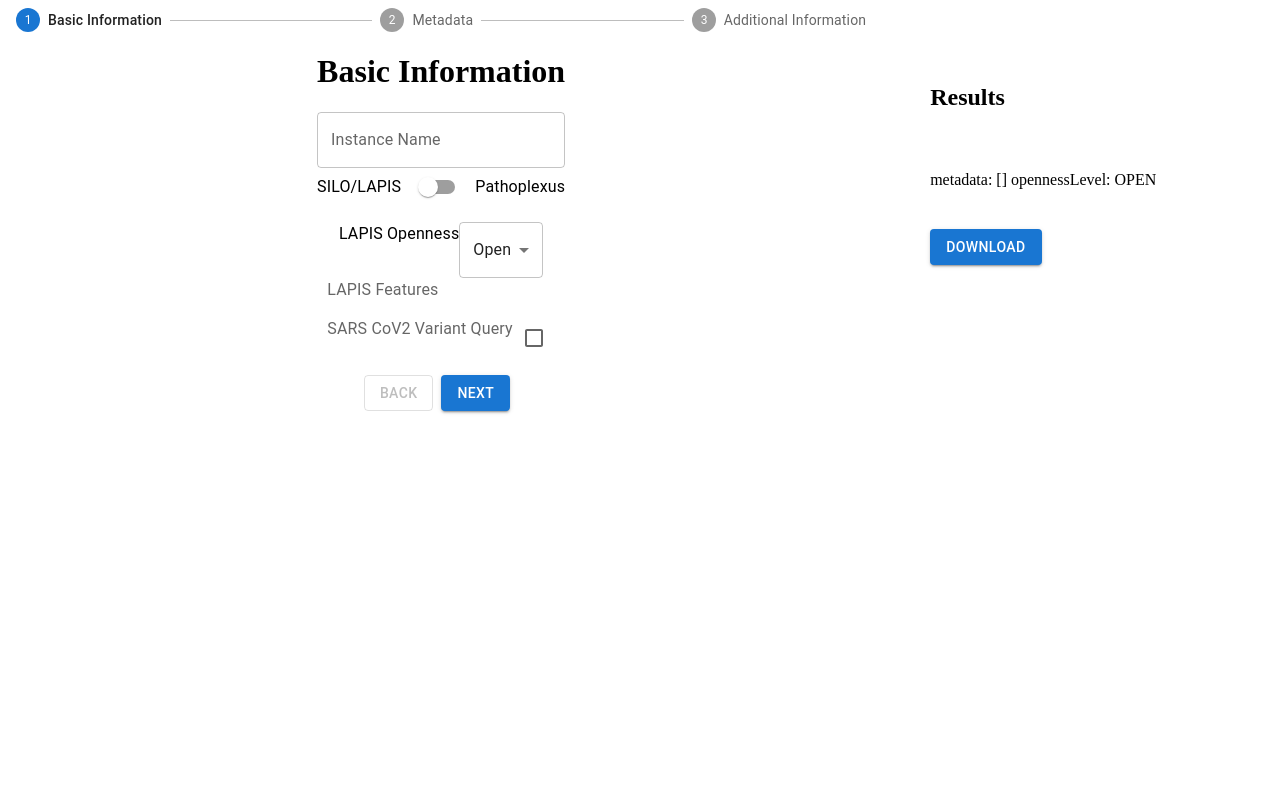
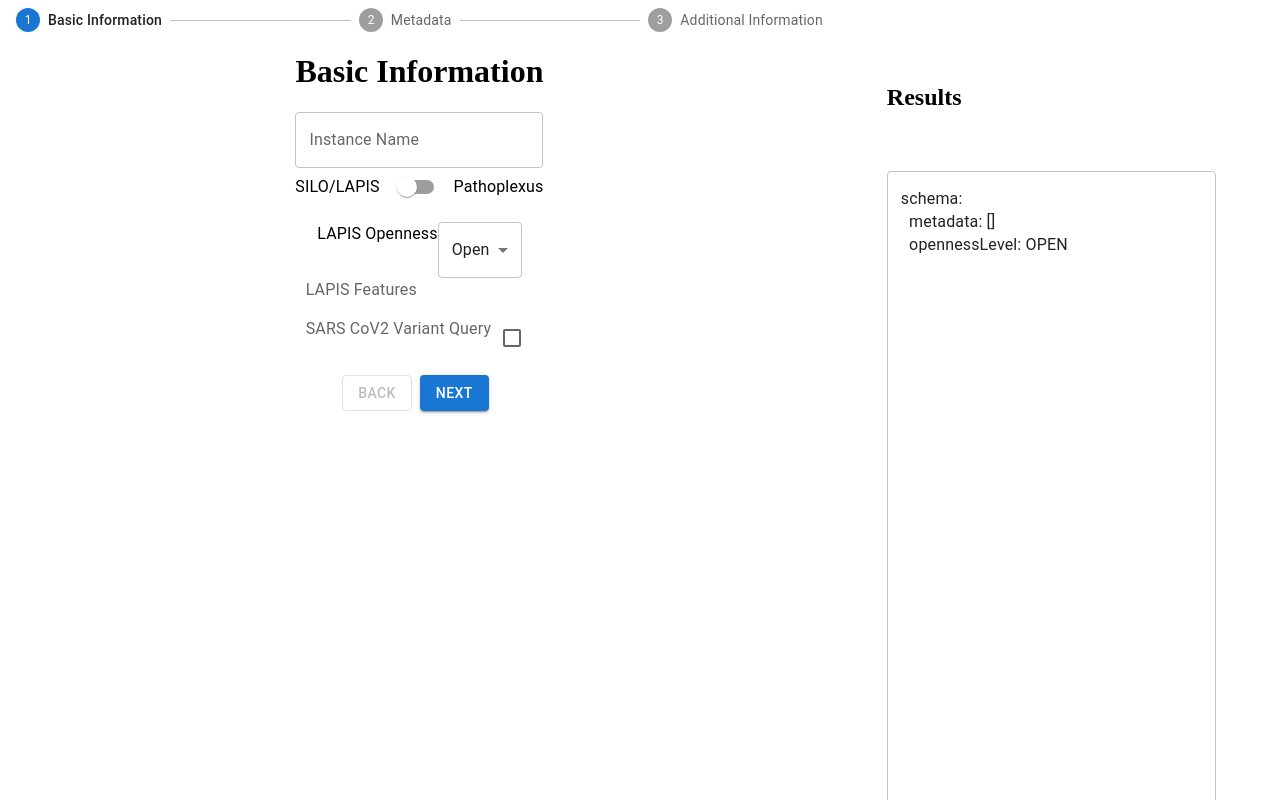
Before and after one commit to fengelniederhammer/GenSpectrumConfigGenerator, a React (Vite) app: page / in a window 1280 px wide. Both pictures are taken after a click on the button "NEW". Shown: the top 800 px of the page. Built offline with nearby package versions, Linux system fonts and the light colour scheme.

Commit message:
feat: display Yaml as Yaml

```diff
--- a/src/Results.tsx
+++ b/src/Results.tsx
@@ -1,15 +1,15 @@
-// write a component that reads the results from the context and displays them in a list
-
-import { FC, useContext } from 'react';
+import { FC, useContext, useMemo } from 'react';
 import { ConfigContext } from './configContext';
 import { dump } from 'js-yaml';
-import { Box, Button } from '@mui/material';
+import { Box, Button, TextField } from '@mui/material';
 
 export const Results: FC = () => {
     const { config } = useContext(ConfigContext);
 
+    const yaml = useMemo(() => dump({ schema: config }), [config]);
+
     function handleDownload() {
-        const blob = new Blob([dump(config)], { type: 'text/plain' });
+        const blob = new Blob([yaml], { type: 'text/plain' });
         const url = URL.createObjectURL(blob);
 
         const a = document.createElement('a');
@@ -30,11 +30,18 @@ export const Results: FC = () => {
                 m: 2,
                 gap: 5,
                 bgcolor: 'background.paper',
-                width: '33%',
+                width: '40%',
             }}
         >
             <h2>Results</h2>
-            <div>{dump(config)}</div>
+            <TextField
+                multiline
+                fullWidth
+                rows={30}
+                value={yaml}
+                sx={{ fontFamily: 'monospace' }}
+                inputProps={{ readOnly: true }}
+            />
             <Button variant='contained' onClick={handleDownload}>
                 Download
             </Button>
```
